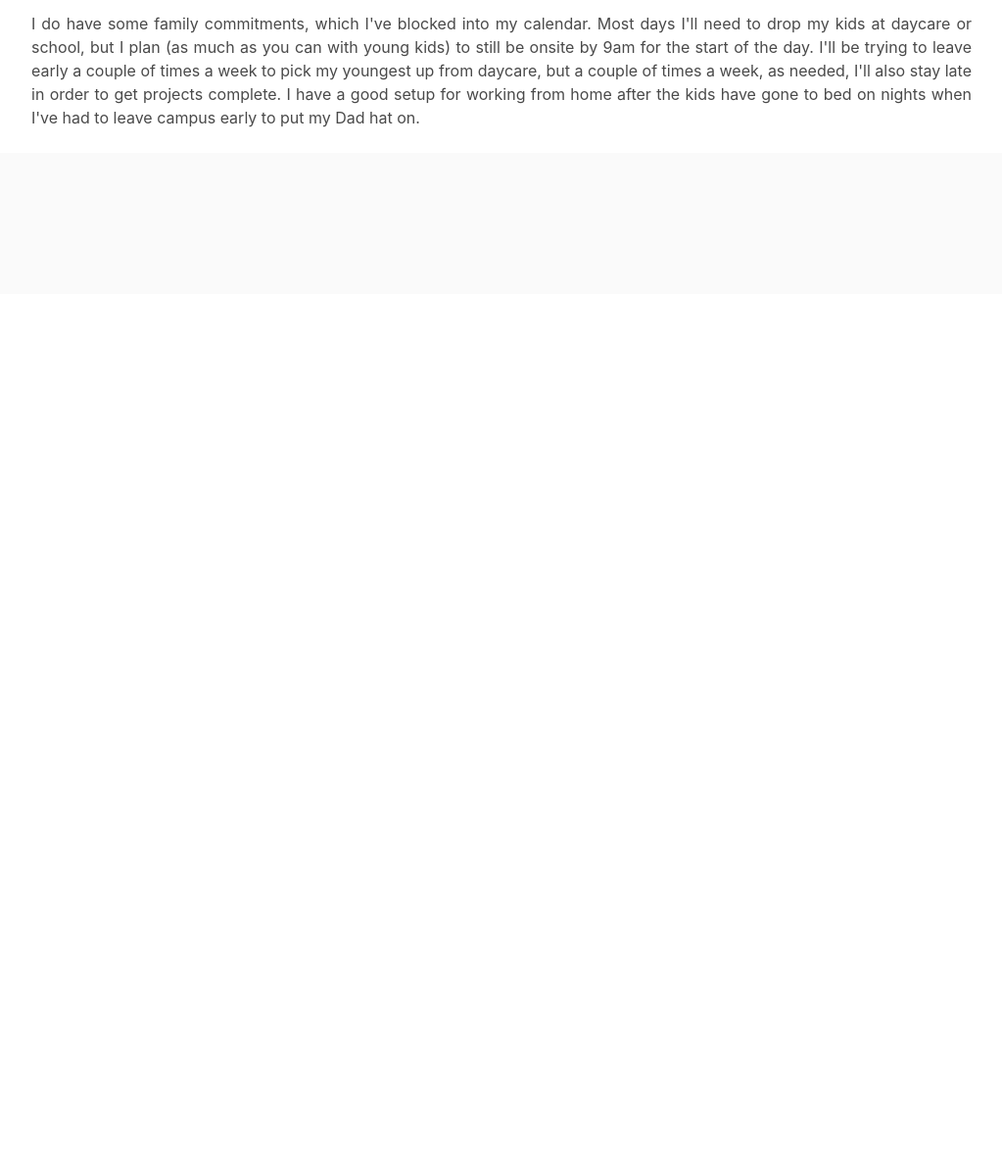
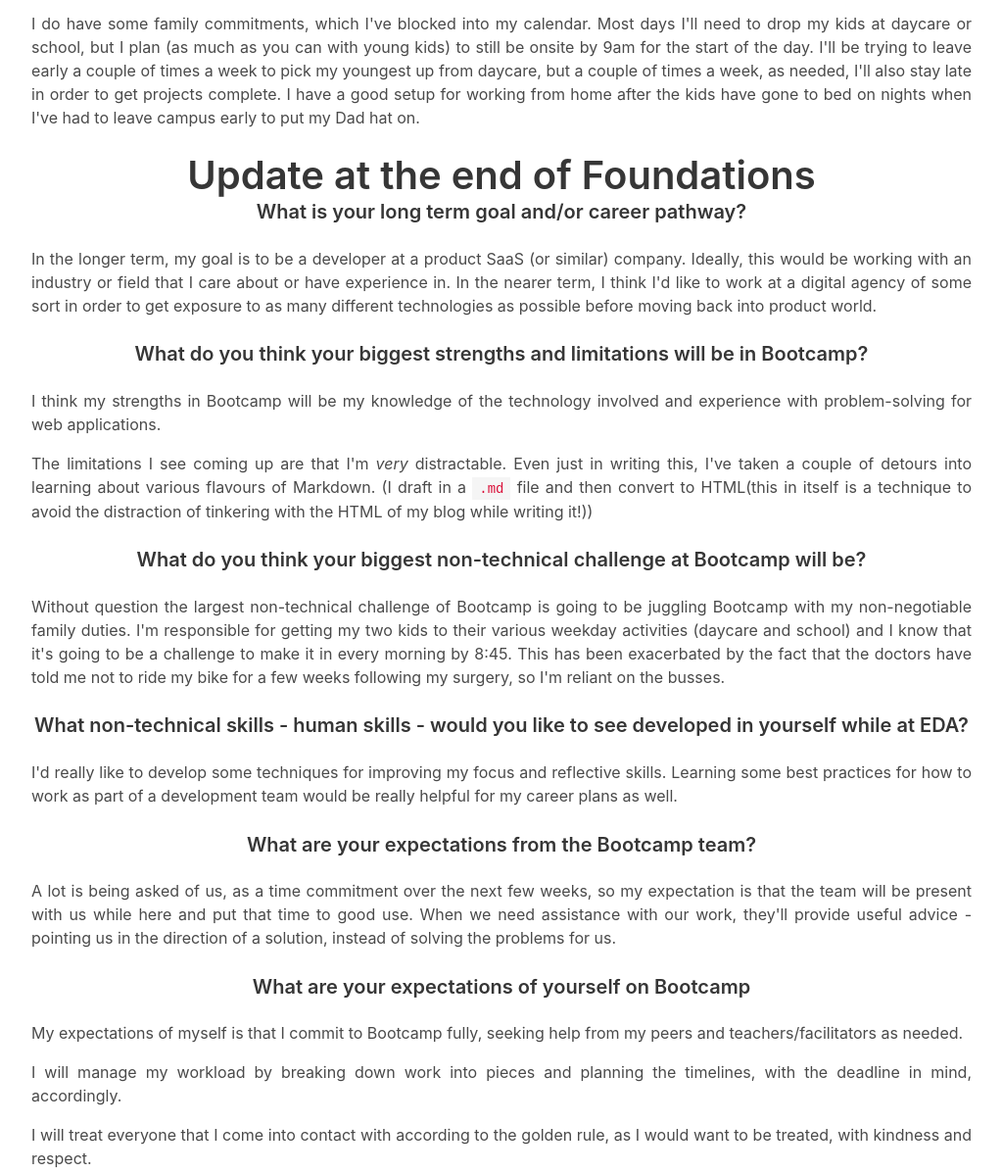
Before and after one commit to MattSNZ/mattsnz.github.io, a plain HTML site: page blog/learning-plan.html in a window 1280 px wide. Shown: the part 785-1982 px from the top of the page at 98% size, without its empty margins (128-1151 px from the left). Before the commit the page ends 1085 px from the top, so only its background shows below. Drawn offline with nearby package versions, Linux system fonts and the light colour scheme.

Commit message:
add in newer updates to learning plan

```diff
--- a/blog/learning-plan.html
+++ b/blog/learning-plan.html
@@ -63,8 +63,7 @@
           <div class="block">
             <h1 class="title is-2 has-text-centered">My Learning Plan</h1>
             <p class="has-text-justified">My long-term goal is to build a career as a web developer. After finishing at EDA, my ideal employer is a digital agency of some description. I feel like this will give me a good breadth of experience with different clients in the outside
-              world. Ultimately, I'd like to work at a product-led SaaS company.
-            </p>
+              world. Ultimately, I'd like to work at a product-led SaaS company.</p>
             <p class="has-text-justified">I think my interest in learning for knowledge's sake will be really helpful. Even just so far, it's helped me to understand how some technologies work by reading deeper on a subject than just applying what the docs or examples say.</p>
             <p class="has-text-justified">One of the "soft" skills that I'd most like to get out of my time at EDA is to be able to work effectively in the software development process. I'm also looking forward to working as a team on the same problems - I've mostly worked alone on
               things over the last few years.</p>
@@ -77,6 +76,28 @@
               to leave early a couple of times a week to pick my youngest up from daycare, but a couple of times a week, as needed, I'll also stay late in order to get projects complete. I have a good setup for working from home after the kids have gone
               to bed on nights when I've had to leave campus early to put my Dad hat on.</p>
           </div>
+          <div class="block">
+            <h2 class="title is-2 has-text-centered">Update at the end of Foundations</h2>
+            <h3 class="subtitle is-5 has-text-centered">What is your long term goal and/or career pathway?</h3>
+            <p class="has-text-justified">In the longer term, my goal is to be a developer at a product SaaS (or similar) company. Ideally, this would be working with an industry or field that I care about or have experience in. In the nearer term, I think I'd like to work at a digital
+              agency of some sort in order to get exposure to as many different technologies as possible before moving back into product world.</p>
+            <h3 class="subtitle is-5 has-text-centered">What do you think your biggest strengths and limitations will be in Bootcamp?</h3>
+            <p class="has-text-justified">I think my strengths in Bootcamp will be my knowledge of the technology involved and experience with problem-solving for web applications.</p>
+            <p class="has-text-justified">The limitations I see coming up are that I'm <em>very</em> distractable. Even just in writing this, I've taken a couple of detours into learning about various flavours of Markdown. (I draft in a <code>.md</code> file and then convert to HTML(this
+              in itself is a technique to avoid the distraction of tinkering with the HTML of my blog while writing it!))</p>
+            <h3 class="subtitle is-5 has-text-centered">What do you think your biggest non-technical challenge at Bootcamp will be?</h3>
+            <p class="has-text-justified">Without question the largest non-technical challenge of Bootcamp is going to be juggling Bootcamp with my non-negotiable family duties. I'm responsible for getting my two kids to their various weekday activities (daycare and school) and I
+              know that it's going to be a challenge to make it in every morning by 8:45. This has been exacerbated by the fact that the doctors have told me not to ride my bike for a few weeks following my surgery, so I'm reliant on the busses.</p>
+            <h3 class="subtitle is-5 has-text-centered">What non-technical skills - human skills - would you like to see developed in yourself while at EDA?</h3>
+            <p class="has-text-justified">I'd really like to develop some techniques for improving my focus and reflective skills. Learning some best practices for how to work as part of a development team would be really helpful for my career plans as well.</p>
+            <h3 class="subtitle is-5 has-text-centered">What are your expectations from the Bootcamp team?</h3>
+            <p class="has-text-justified">A lot is being asked of us, as a time commitment over the next few weeks, so my expectation is that the team will be present with us while here and put that time to good use. When we need assistance with our work, they'll provide useful advice
+              - pointing us in the direction of a solution, instead of solving the problems for us.</p>
+            <h3 class="subtitle is-5 has-text-centered">What are your expectations of yourself on Bootcamp</h3>
+            <p class="has-text-justified">My expectations of myself is that I commit to Bootcamp fully, seeking help from my peers and teachers/facilitators as needed.</p>
+            <p class="has-text-justified">I will manage my workload by breaking down work into pieces and planning the timelines, with the deadline in mind, accordingly.</p>
+            <p class="has-text-justified">I will treat everyone that I come into contact with according to the golden rule, as I would want to be treated, with kindness and respect.</p>
+          </div>
         </div>
         <div class="block"></div>
       </div>
```
